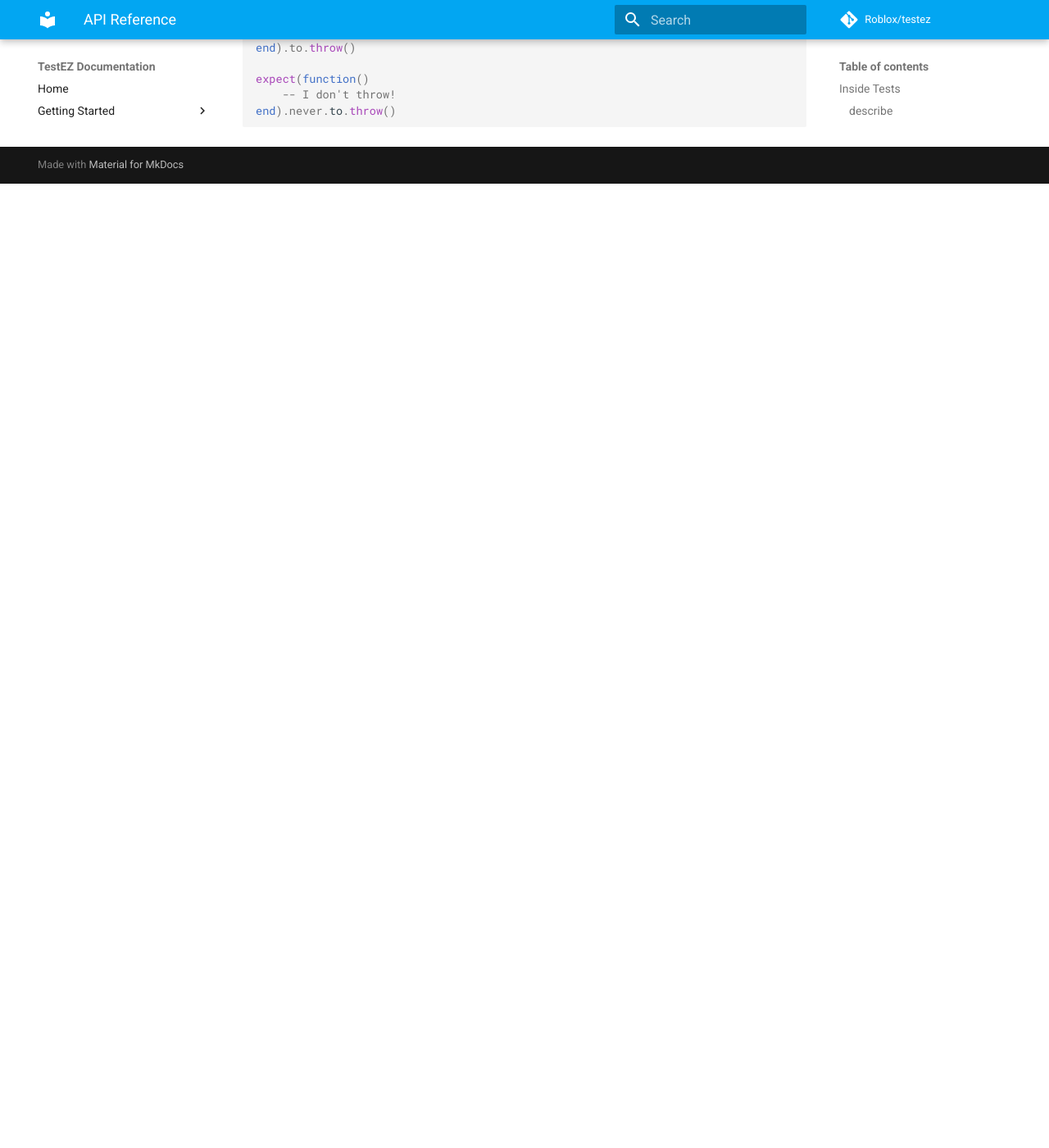
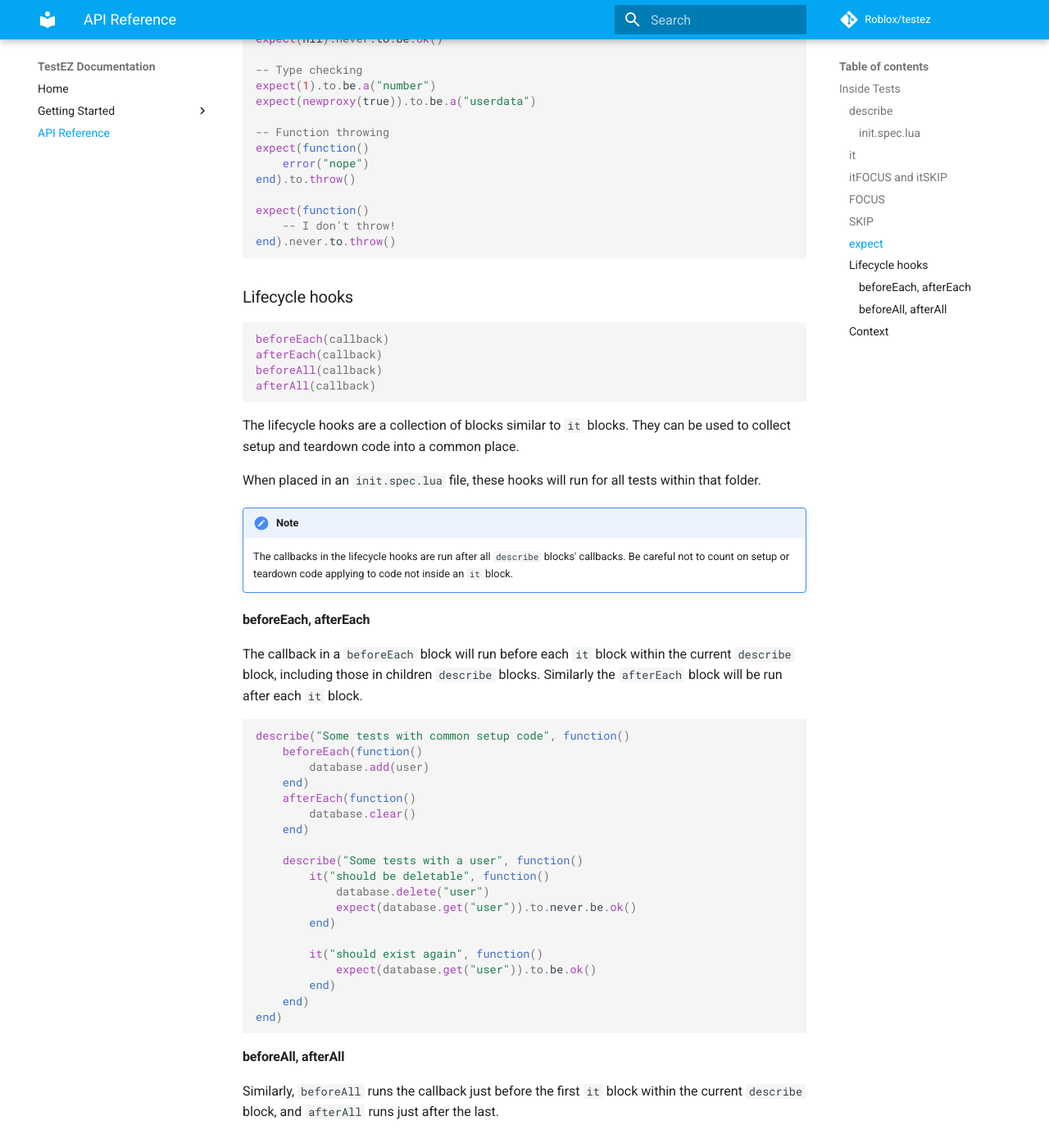
Before and after one commit to Roblox/testez, an MkDocs documentation site: the page built from docs/api-reference.md, in a window 1280 px wide and 1400 px high, scrolled down 2778 px. Shown: the whole window at 82% size. Built offline with MkDocs 1.6.1 and Material for MkDocs 9.7.7, drawn with Linux system fonts in a browser that asks for light colours; comment, search, counter and statistics services are not loaded; old or Windows-style settings are respelled for this version of MkDocs; before the commit the page ends 3002 px from its top, so only the background shows below that; some of the changed text lies outside the part shown.

Commit message:
Document some of the recent changes

````diff
--- a/docs/api-reference.md
+++ b/docs/api-reference.md
@@ -18,6 +18,14 @@
 	end)
 end)
 ```
+
+#### init.spec.lua
+
+When loading a spec file, TestEZ creates a new `describe` block for each file
+and for each folder those files are in. If the file is called `init.spec.lua`,
+TestEZ will not create a new `describe` block for it and instead attach any code
+inside to the folder's `describe` block. For more on one situation when this
+would be useful, see the section on [lifecycle hooks](#lifecycle-hooks).
 
 ### it
 ```
@@ -121,3 +129,90 @@
 	-- I don't throw!
 end).never.to.throw()
 ```
+
+### Lifecycle hooks
+```lua
+beforeEach(callback)
+afterEach(callback)
+beforeAll(callback)
+afterAll(callback)
+```
+
+The lifecycle hooks are a collection of blocks similar to `it` blocks. They
+can be used to collect setup and teardown code into a common place.
+
+When placed in an `init.spec.lua` file, these hooks will run for all tests
+within that folder.
+
+!!! note
+	The callbacks in the lifecycle hooks are run after all `describe` blocks'
+	callbacks. Be careful not to count on setup or teardown code applying to
+	code not inside an `it` block.
+
+#### beforeEach, afterEach
+
+The callback in a `beforeEach` block will run before each `it` block within the
+current `describe` block, including those in children `describe` blocks.
+Similarly the `afterEach` block will be run after each `it` block.
+
+```lua
+describe("Some tests with common setup code", function()
+	beforeEach(function()
+		database.add(user)
+	end)
+	afterEach(function()
+		database.clear()
+	end)
+
+	describe("Some tests with a user", function()
+		it("should be deletable", function()
+			database.delete("user")
+			expect(database.get("user")).to.never.be.ok()
+		end)
+
+		it("should exist again", function()
+			expect(database.get("user")).to.be.ok()
+		end)
+	end)
+end)
+```
+
+#### beforeAll, afterAll
+
+Similarly, `beforeAll` runs the callback just before the first `it` block within
+the current `describe` block, and `afterAll` runs just after the last.
+
+### Context
+
+As mentioned, `init.spec.lua` allows code to be run as part of a directory's
+otherwise-implicit block, and the lifecycle hooks allow setup and teardown code
+to be run for all tests within a block. This does indeed mean that a hook inside
+an init file will run for all tests in that directory. While hooks within the
+same file can pass extra information along to tests via upvalues, hooks in an
+init file must use the `context`.
+
+`context` is a write-once table that is passed in to the callbacks for lifecycle
+hooks and `it` blocks. Entries in this table are only available to blocks within
+the current `describe` block. This means it's safe to add entries without
+worrying about influencing tests elsewhere in the tree.
+
+```lua
+-- init.spec.lua
+return function()
+	beforeAll(function(context)
+		context.helpers = require(script.Parent.helpers)
+	end)
+end
+
+-- test.spec.lua
+return function()
+	it("a test using a helper", function(context)
+		local user = context.helpers.makeUser(123)
+		-- ...
+	end)
+end
+```
+
+!!! note
+	Context is not available to `describe` blocks since they run before any
+	lifecycle hooks or `it` blocks.
````
